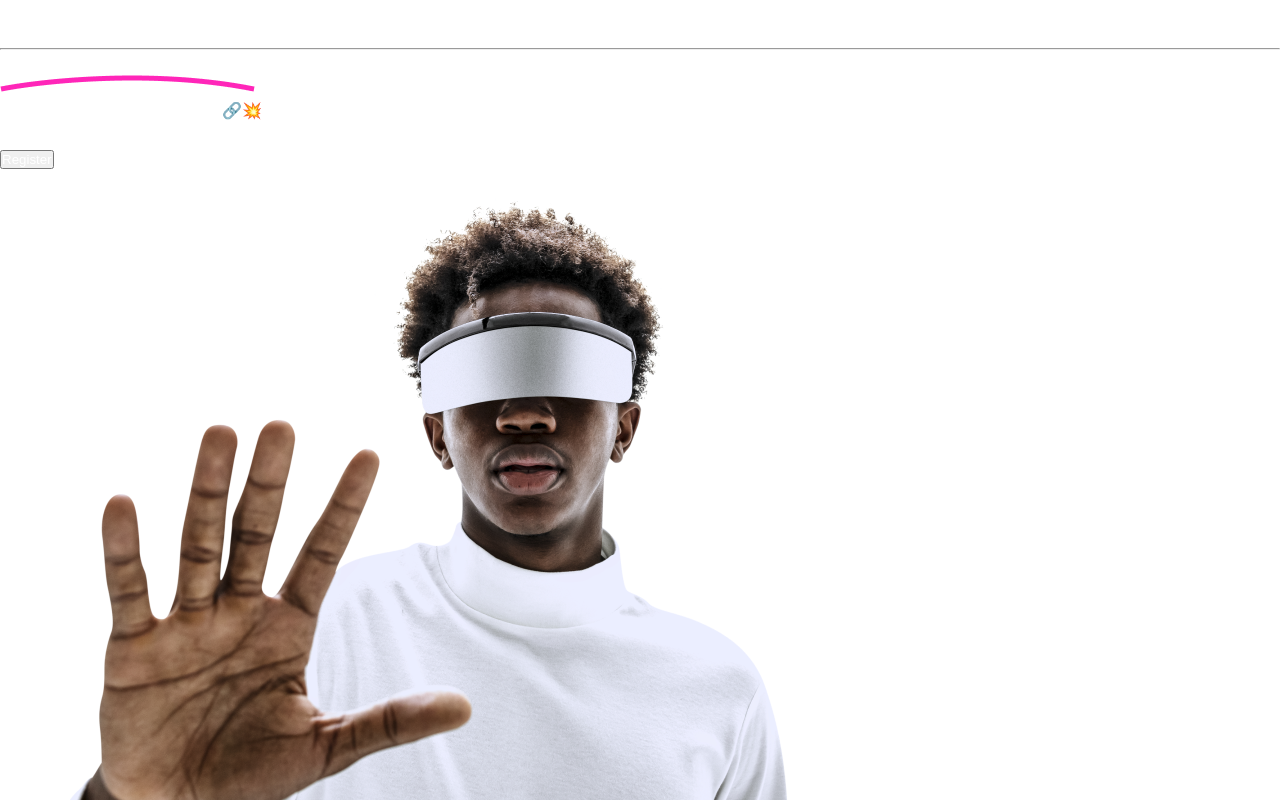
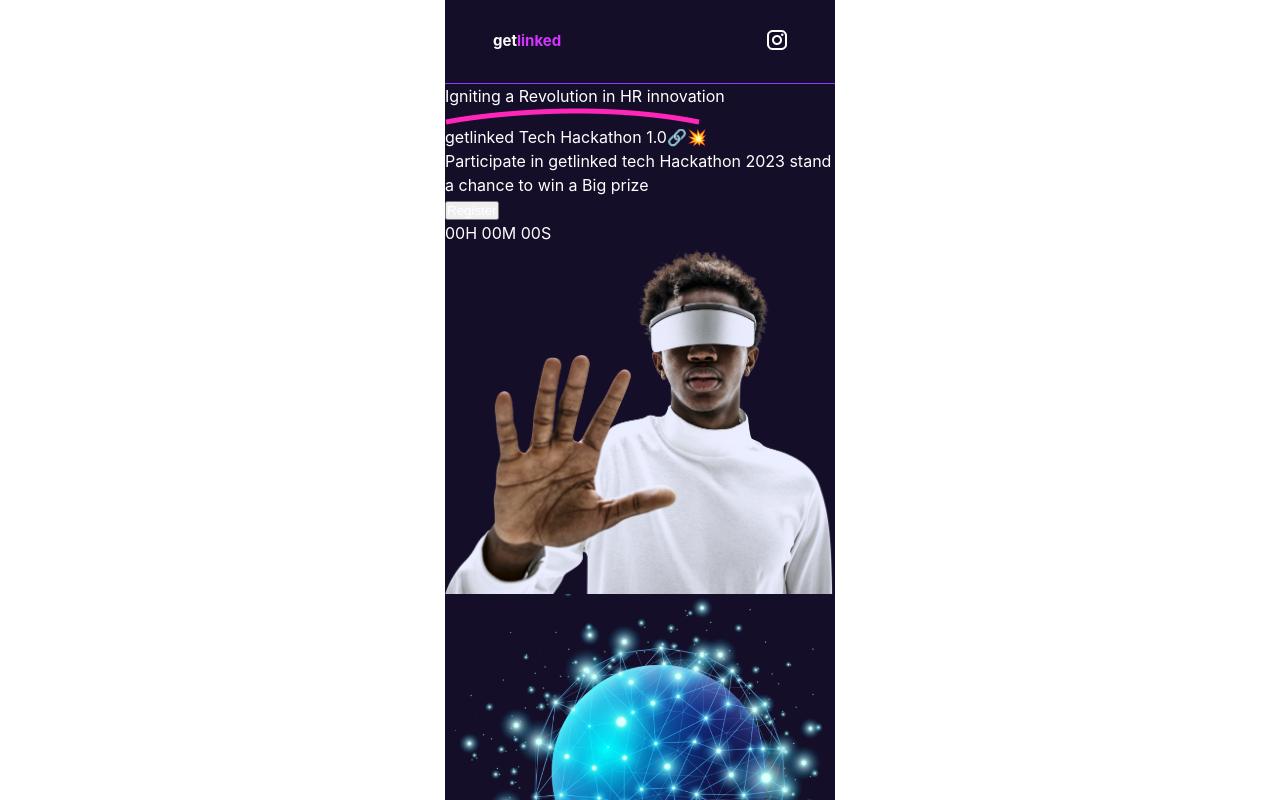
Before and after one commit to lexzee/getlinked, a React (Vite) app: page / in a window 1280 px wide. Shown: the top 800 px of the page. Built offline with nearby package versions, Linux system fonts and the light colour scheme.

Commit message:
Styling: Navbar

```diff
--- a/src/components/Navbar.jsx
+++ b/src/components/Navbar.jsx
@@ -1,4 +1,5 @@
 import Button from "./Button"
+import logo from '../assets/images/ig.png'
 
 const Navbar = () => {
   return (
@@ -12,7 +13,7 @@
         <li><Button value="Register" /></li>
       </ul>
       <div>
-        <img src="#" alt="" className="menu"/>
+        <img src={logo} alt="" className="menu"/>
         <ul className="mNav hidden">
           <li>Timeline</li>
           <li>Overview</li>
--- a/src/scss/_mobile.scss
+++ b/src/scss/_mobile.scss
@@ -1,3 +1,28 @@
-p{
-  text-shadow: 3px 3px $primaryColor;
+.App{
+  max-width: 390px;
+  background: $purple;
+
+  hr{
+    border: 1px solid $lPurple;
+    border-bottom: 0;
+  }
+
+  .navbar{
+    padding: 30px 48px;
+    display: flex;
+
+    .logo{
+      margin-right: auto;
+      font-size: 15px;
+      font-weight: bold;
+
+      span{
+        color: $pink;
+      }
+    }
+  }
+
+  .sec1{
+    // display: ;
+  }
 }
--- a/src/scss/_utilis.scss
+++ b/src/scss/_utilis.scss
@@ -2,12 +2,15 @@
   max-width: 1440px;
   margin: 0 auto;
   font-size: 16px;
+  display: flex;
+  place-content: center;
 }
 
 *{
   margin: 0;
   padding: 0;
   color: white;
+  box-sizing: border-box;
 }
 
 h1,h2,h3,h4,h5,h6,p{
@@ -15,6 +18,11 @@
   padding: 0;
   font-size: 16px;
   font-weight: normal;
+}
+
+img{
+  display: block;
+  max-width: 100%;
 }
 
 .hidden{
```
